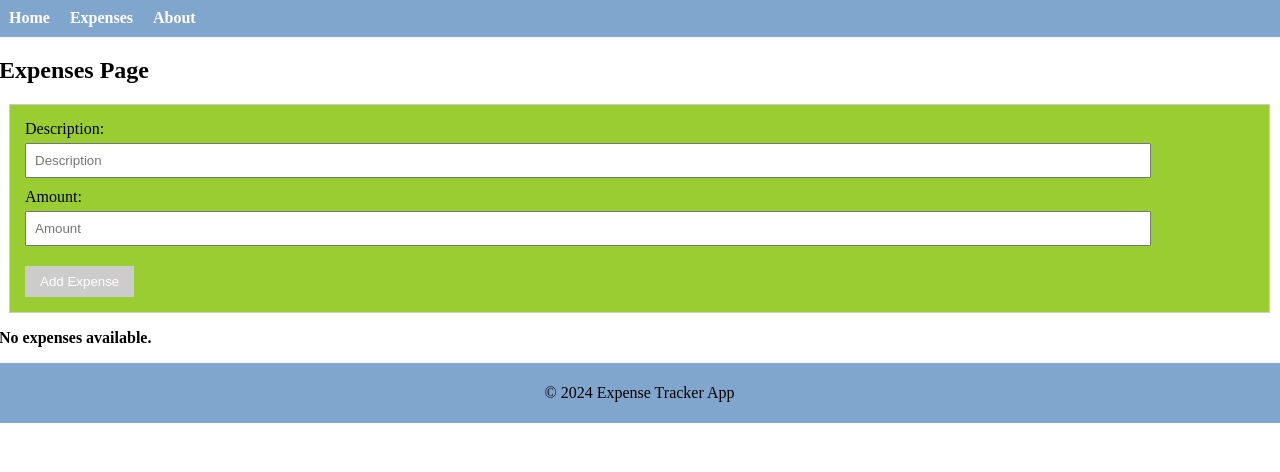
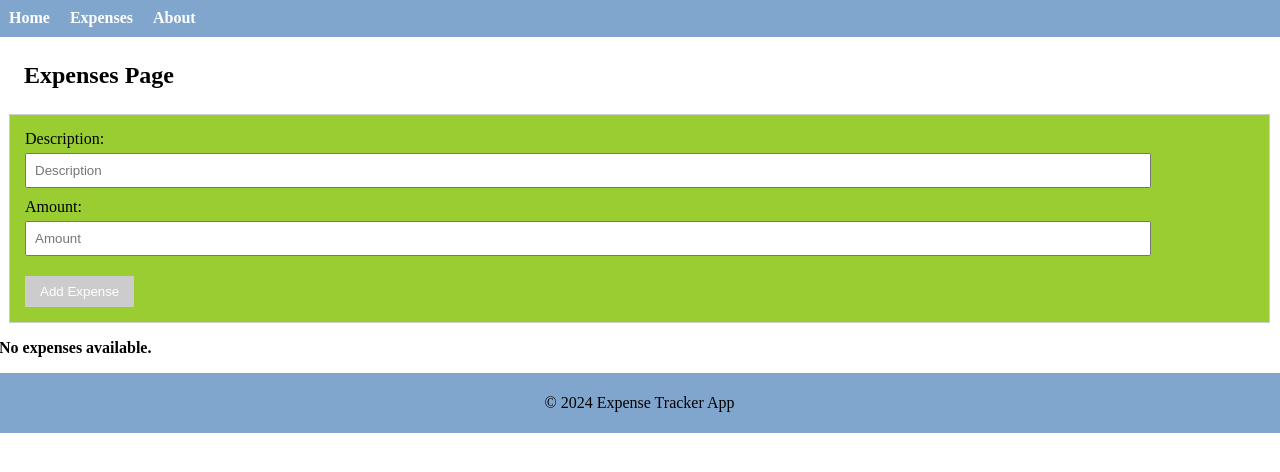
Before and after one commit to Michle99/sba_321_expense_tracker, an Angular app: page /expenses in a window 1280 px wide. Shown: the top 472 px of the page. Built offline with nearby package versions, Linux system fonts and the light colour scheme.

Commit message:
updated `expenses-comp`

```diff
--- a/src/app/expenses/expenses.component.css
+++ b/src/app/expenses/expenses.component.css
@@ -0,0 +1,4 @@
+h2 {
+    margin: 20px;
+    padding: 5px;
+}
```
